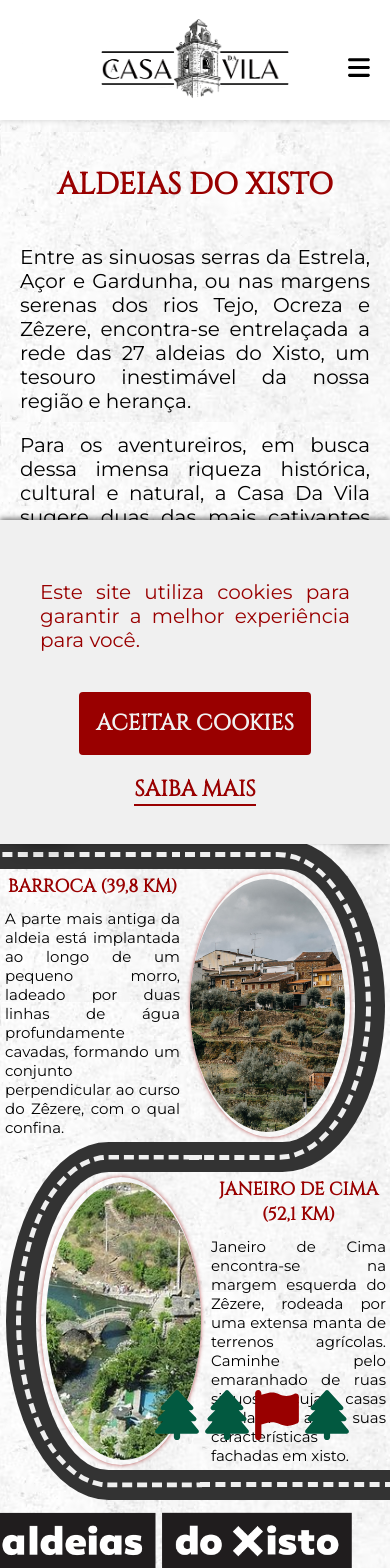
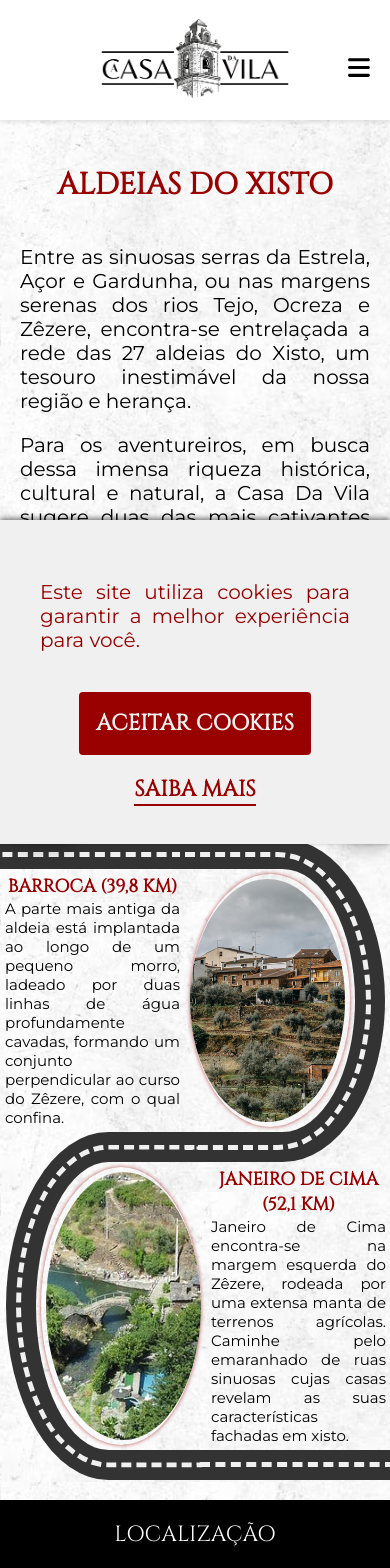
Before and after one commit to ArturGrilo/CasaDaVila, a React (Create React App) app: page /AldeiasDoXisto in a window 390 px wide. Shown: the top 1568 px of the page. Built offline with nearby package versions, Linux system fonts and the light colour scheme.

Commit message:
Responsivness  v7.0

```diff
--- a/src/styles/App.css
+++ b/src/styles/App.css
@@ -694,6 +694,7 @@ a{
 
   .cdv-road-timeline{
     left: -15px;
+    margin-bottom: 20px;
   }
 
   .cdv-road-from-dashed-line {
@@ -725,7 +726,7 @@ a{
 
   .cdv-road-text-container .cdv-title {
     font-size: 18px;
-    margin: 0px 0 10px 0;
+    margin: 0px;
   }
 
   .cdv-road-text-container .cdv-text {
@@ -805,4 +806,8 @@ a{
     border-top: 5px dashed var(--color-background-light);
     right: calc(-50vw + 50% - 20px);
   }
+
+  .cdv-road-to-icon, .cdv-road-to-icon-2 {
+    display: none;
+  }
 }
```
